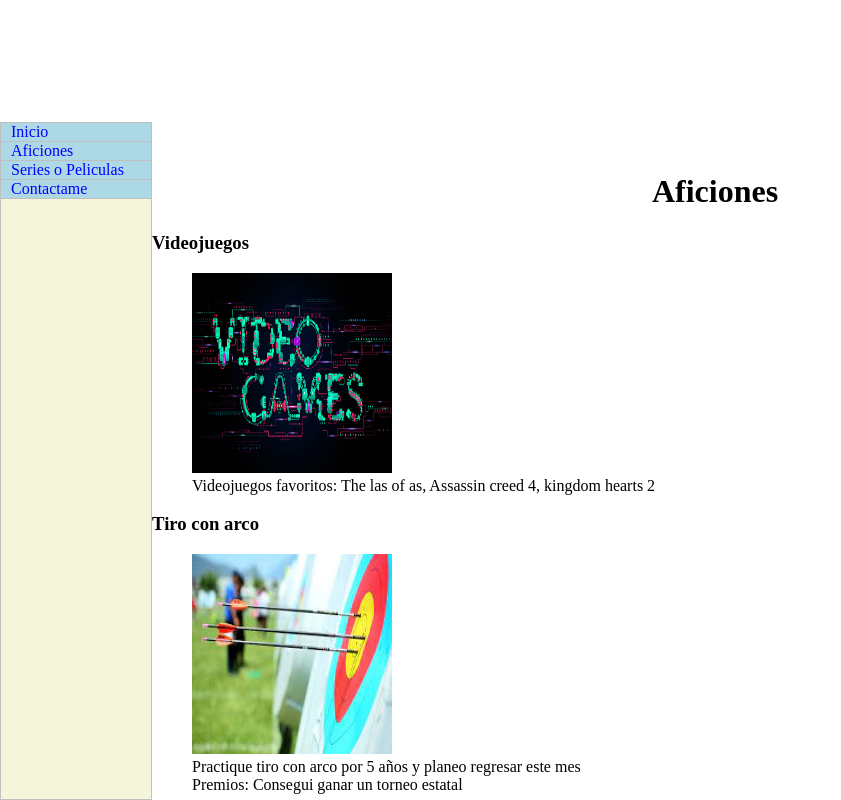
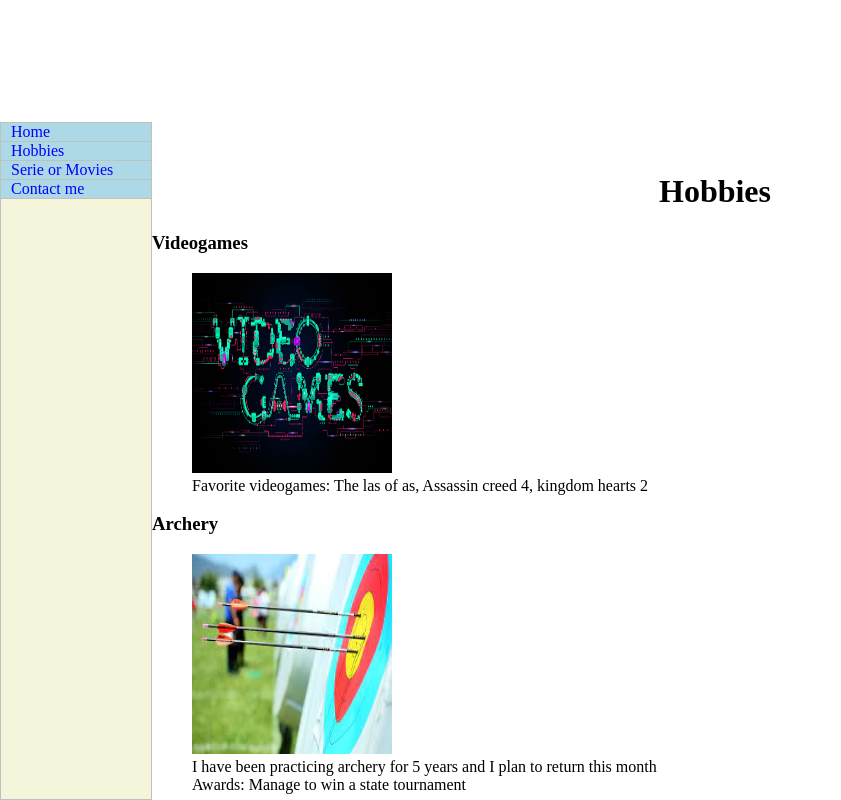
Before and after one commit to Birrian1/LandingJimenezLlanes, a plain HTML site: page hobbies.html in a window 1280 px wide. Shown: the whole page, without its empty margins (0-841 px from the left). Drawn offline with Linux system fonts and the light colour scheme.

Commit message:
Versión en ingles

```diff
--- a/hobbies.html
+++ b/hobbies.html
@@ -11,25 +11,25 @@
 
     <nav>
         <ul>
-            <li><a href="index.html">Inicio</a>
-            <li><a href="aficiones.html">Aficiones</a></li>
-            <li><a href="horario.html">Series o Peliculas</a></li>
-            <li><a href="contactame.html">Contactame</a></li>
+            <li><a href="index.html">Home</a>
+            <li><a href="hobbies.html">Hobbies</a></li>
+            <li><a href="Series.html">Serie or Movies</a></li>
+            <li><a href="contactame.html">Contact me</a></li>
         </ul>
     </nav>
 
 
     <body>
         <main>
-            <h1 align=center>Aficiones</h1>
-            <dt><h3>Videojuegos</h3></dt>
+            <h1 align=center>Hobbies</h1>
+            <dt><h3>Videogames</h3></dt>
             <dd><img src="imagenes/video-juegos.jpg" alt="Yo mero" width="200" height="200"/> </dd>
-            <dd> Videojuegos favoritos: The las of as, Assassin creed 4, kingdom hearts 2</dd>
+            <dd> Favorite videogames: The las of as, Assassin creed 4, kingdom hearts 2</dd>
 
-            <dt><h3>Tiro con arco</h3></dt>
+            <dt><h3>Archery</h3></dt>
             <dd><img src="imagenes/tiro con arco.jfif" alt="Yo mero" width="200" height="200"/></dd>
-            <dd>Practique tiro con arco por 5 años y planeo regresar este mes</dd>
-            <dd>Premios: Consegui ganar un torneo estatal</dd>
+            <dd>I have been practicing archery for 5 years and I plan to return this month</dd>
+            <dd>Awards: Manage to win a state tournament</dd>
         </main>
 
 
```
Also changed, not shown: Series.html (+7 -7 lines), contactame.html (+8 -8 lines), index.html (+8 -8 lines).
